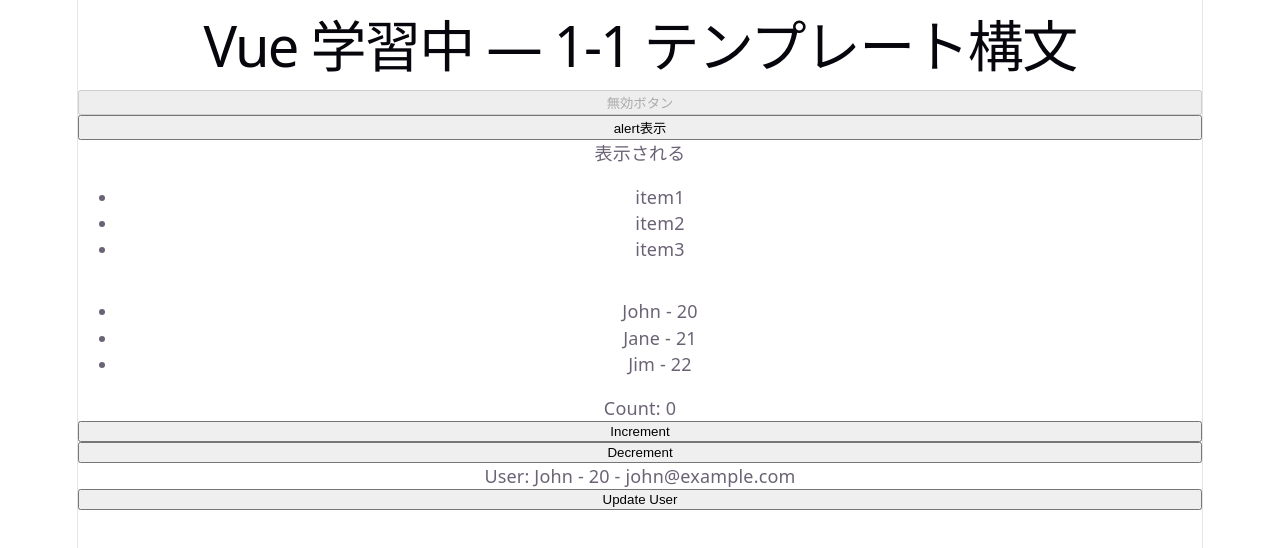
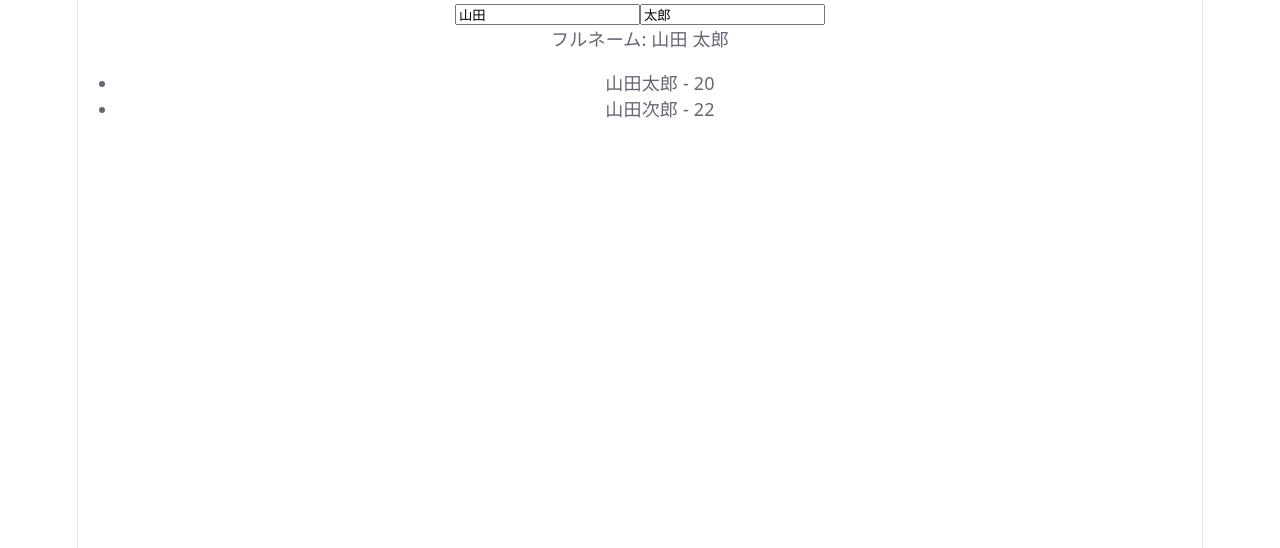
Before and after one commit to Takuya0202/lesson_vue, a Vue app in the folder lesson_vue/: page / in a window 1280 px wide. Shown: the top 548 px of the page. Built offline with nearby package versions, Linux system fonts and the light colour scheme.

Commit message:
lesson3 complete

```diff
--- a/lesson_vue/src/App.vue
+++ b/lesson_vue/src/App.vue
@@ -2,10 +2,12 @@
 import HelloWorld from './components/HelloWorld.vue'
 import Lesson1 from './components/lesson/lesson1.vue';
 import Lesson2 from './components/lesson/lesson2.vue';
+import Lesson3 from './components/lesson/lesson3.vue';
 </script>
 
 <template>
   <!-- <HelloWorld /> -->
-   <Lesson1 />
-   <Lesson2 />
+   <!-- <Lesson1 />
+   <Lesson2 /> -->
+   <Lesson3 />
 </template>
--- /dev/null
+++ b/lesson_vue/src/components/lesson/lesson3.vue
@@ -0,0 +1,55 @@
+<script setup lang="ts">
+import { ref, computed, watch, watchEffect } from 'vue'
+
+const firstName = ref('太郎')
+const lastName = ref('山田')
+
+// computed: 姓名を結合
+//
+const fullName = computed(() => `${lastName.value} ${firstName.value}`)
+
+// watch: firstName が変わったときだけ反応
+// 第一引数に監視対象を配置する。
+watch(firstName, (newVal, oldVal) => {
+  console.log(`名前変更: ${oldVal} → ${newVal}`)
+})
+
+// watchEffect: 使われているすべての ref を自動追跡
+watchEffect(() => {
+  console.log('フルネーム:', fullName.value)
+})
+
+const users = ref([
+    {
+        id : 1,
+        name : '山田太郎',
+        age : 20,
+    },
+    {
+        id : 2,
+        name : '山田花子',
+        age : 21,
+    },
+    {
+        id : 3,
+        name : '山田次郎',
+        age : 22,
+    },
+])
+
+const oddUsers = computed(() => users.value.filter(user => user.id % 2 === 1))
+</script>
+
+<template>
+  <div>
+    <input v-model="lastName" placeholder="姓" />
+    <input v-model="firstName" placeholder="名" />
+    <p>フルネーム: {{ fullName }}</p>
+  </div>
+
+  <div>
+    <ul>
+        <li v-for="user in oddUsers" :key="user.id">{{ user.name }} - {{ user.age }}</li>
+    </ul>
+  </div>
+</template>
```
Also changed, not shown: 2 other files (tests, documents, lock files or other folders).
